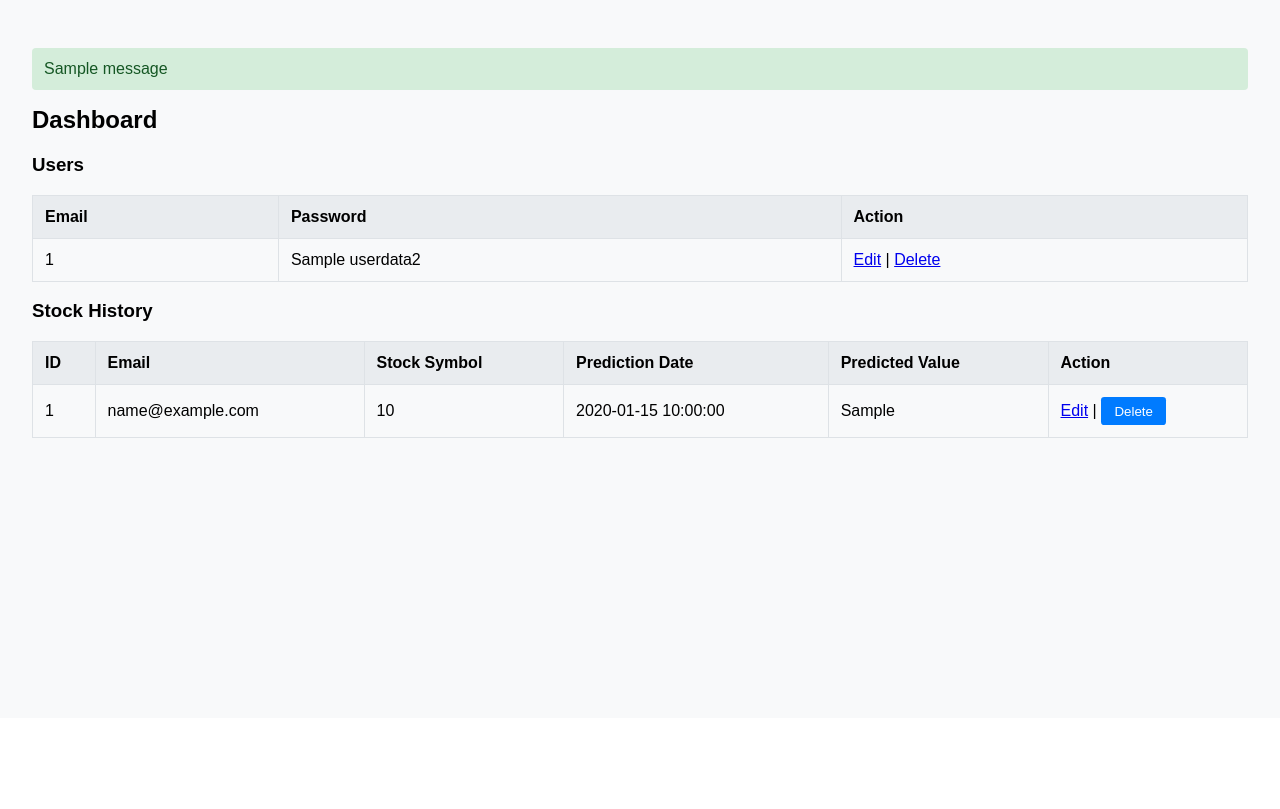
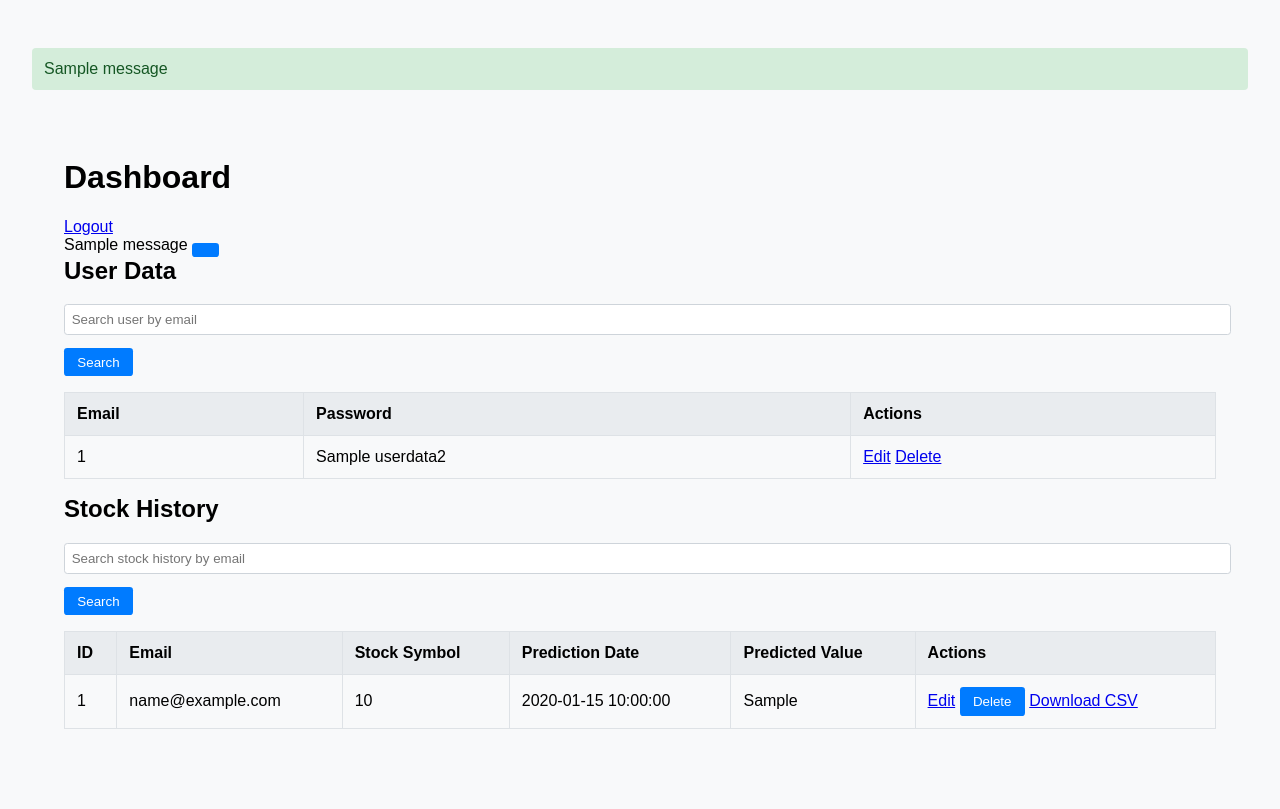
Before and after one commit to GourabGorai/Stock_Price_Predict_Admin, a Flask app: page /dashboard in a window 1280 px wide. Shown: the part 82-891 px from the top of the page. Before the commit the page ends 520 px from the top, so only its background shows below. Run offline with Flask 3, Linux system fonts and the light colour scheme; the visitor is signed in with stand-in values (Sample User, id 1); one stand-in notice (Sample message) is shown; a database or web service that is not in the repository returns one stand-in record (values such as "Sample title"); some libraries are stand-ins or nearby versions.

Commit message:
Update dashboard.html

```diff
--- a/templates/dashboard.html
+++ b/templates/dashboard.html
@@ -1,14 +1,35 @@
 {% extends "base.html" %}
 {% block content %}
-<h2>Dashboard</h2>
+<div class="container mt-5">
+    <h1 class="mb-4">Dashboard</h1>
+    <a href="{{ url_for('logout') }}" class="btn btn-danger mb-3">Logout</a>
 
-<h3>Users</h3>
-<table>
+    {% with messages = get_flashed_messages(with_categories=true) %}
+        {% if messages %}
+            {% for category, message in messages %}
+                <div class="alert alert-{{ category }} alert-dismissible fade show" role="alert">
+                    {{ message }}
+                    <button type="button" class="btn-close" data-bs-dismiss="alert" aria-label="Close"></button>
+                </div>
+            {% endfor %}
+        {% endif %}
+    {% endwith %}
+
+    <!-- User Search Form -->
+    <h2>User Data</h2>
+    <form method="POST" class="mb-4">
+        <div class="input-group">
+            <input type="text" class="form-control" name="search_email_user" placeholder="Search user by email" value="{{ search_email_user }}">
+            <button type="submit" class="btn btn-primary">Search</button>
+        </div>
+    </form>
+
+    <table class="table table-striped mb-5">
         <thead>
             <tr>
                 <th>Email</th>
                 <th>Password</th>
-            <th>Action</th>
+                <th>Actions</th>
             </tr>
         </thead>
         <tbody>
@@ -17,16 +38,24 @@
                     <td>{{ user[0] }}</td>
                     <td>{{ user[1] }}</td>
                     <td>
-                <a href="{{ url_for('edit_user', email=user[0]) }}">Edit</a> |
-                <a href="{{ url_for('delete_user', email=user[0]) }}">Delete</a>
+                        <a href="{{ url_for('edit_user', email=user[0]) }}" class="btn btn-sm btn-primary">Edit</a>
+                        <a href="{{ url_for('delete_user', email=user[0]) }}" class="btn btn-sm btn-danger" onclick="return confirm('Are you sure you want to delete this user?')">Delete</a>
                     </td>
                 </tr>
             {% endfor %}
         </tbody>
     </table>
 
-<h3>Stock History</h3>
-<table>
+    <!-- Stock History Search Form -->
+    <h2>Stock History</h2>
+    <form method="POST" class="mb-4">
+        <div class="input-group">
+            <input type="text" class="form-control" name="search_email_stock" placeholder="Search stock history by email" value="{{ search_email_stock }}">
+            <button type="submit" class="btn btn-primary">Search</button>
+        </div>
+    </form>
+
+    <table class="table table-striped">
         <thead>
             <tr>
                 <th>ID</th>
@@ -34,7 +63,7 @@
                 <th>Stock Symbol</th>
                 <th>Prediction Date</th>
                 <th>Predicted Value</th>
-            <th>Action</th>
+                <th>Actions</th>
             </tr>
         </thead>
         <tbody>
@@ -46,13 +75,15 @@
                     <td>{{ stock.prediction_date }}</td>
                     <td>{{ stock.predicted_value }}</td>
                     <td>
-                <a href="{{ url_for('edit_stock', id=stock.id) }}">Edit</a> |
-                <form action="{{ url_for('delete_stock', id=stock.id) }}" method="post" style="display:inline;">
-                    <button type="submit">Delete</button>
+                        <a href="{{ url_for('edit_stock', id=stock.id) }}" class="btn btn-sm btn-primary">Edit</a>
+                        <form action="{{ url_for('delete_stock', id=stock.id) }}" method="POST" style="display:inline;">
+                            <button type="submit" class="btn btn-sm btn-danger" onclick="return confirm('Are you sure you want to delete this stock entry?')">Delete</button>
                         </form>
+                        <a href="{{ url_for('download_stock_history', email=stock.email) }}" class="btn btn-sm btn-success">Download CSV</a>
                     </td>
                 </tr>
             {% endfor %}
         </tbody>
     </table>
+</div>
 {% endblock %}
```
Lines whose indentation alone changed are shown as unchanged.
